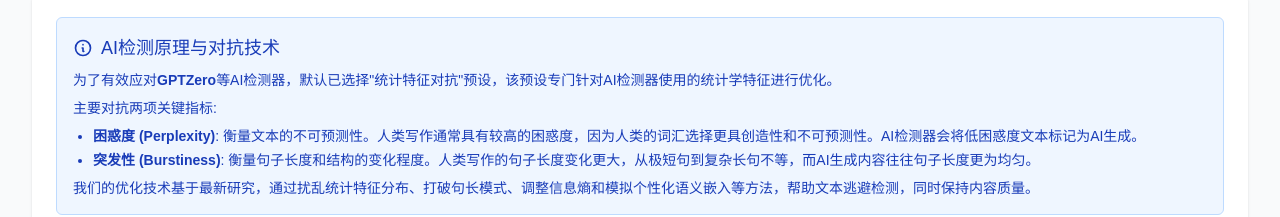
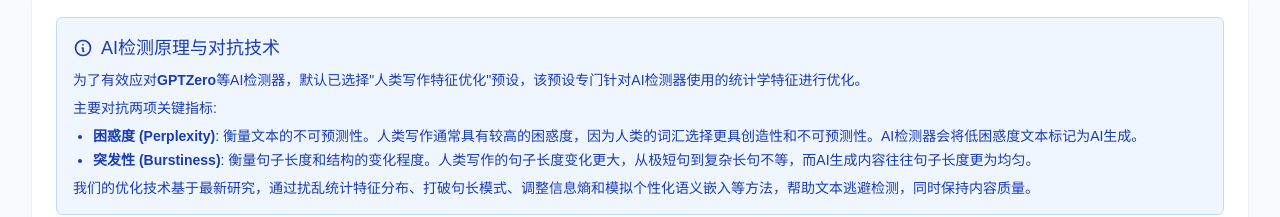
Before and after one commit to xujun05/writing-helper, a Next.js app: page /features/ai-rewrite in a window 1280 px wide. Shown: the part 215-432 px from the top of the page. Built offline with nearby package versions, Linux system fonts and the light colour scheme.

Commit message:
feat: Update AI rewrite prompts for clarity and accuracy
- Refine prompt instructions to emphasize the need for natural human expression without additional explanations.
- Change default optimization preset description to "人类写作特征优化" for better alignment with AI detection strategies.

```diff
--- a/src/app/features/ai-rewrite/page.tsx
+++ b/src/app/features/ai-rewrite/page.tsx
@@ -48,7 +48,7 @@ const presetPrompts = [
    - 如果是新闻稿，模拟特定媒体的风格和报道角度
    - 如果是创意写作，展现个人化的写作风格和叙事技巧
 
-请根据以上原则重写以下文本，确保文本既专业准确又具有自然的人类表达特征。`
+请根据以上原则重写以下文本，确保文本既专业准确又具有自然的人类表达特征。仅输出正文，不要输出任何解释或说明。`
   },
   {
     id: 'ai-guide',
@@ -355,7 +355,7 @@ export default function AIRewritePage() {
               <span>AI检测原理与对抗技术</span>
             </h3>
             <div className="text-sm space-y-2">
-              <p>为了有效应对<strong>GPTZero</strong>等AI检测器，默认已选择&quot;统计特征对抗&quot;预设，该预设专门针对AI检测器使用的统计学特征进行优化。</p>
+              <p>为了有效应对<strong>GPTZero</strong>等AI检测器，默认已选择&quot;人类写作特征优化&quot;预设，该预设专门针对AI检测器使用的统计学特征进行优化。</p>
               <p className="font-medium mt-2">主要对抗两项关键指标:</p>
               <ul className="list-disc pl-5 space-y-1">
                 <li><strong>困惑度 (Perplexity)</strong>: 衡量文本的不可预测性。人类写作通常具有较高的困惑度，因为人类的词汇选择更具创造性和不可预测性。AI检测器会将低困惑度文本标记为AI生成。</li>
```
